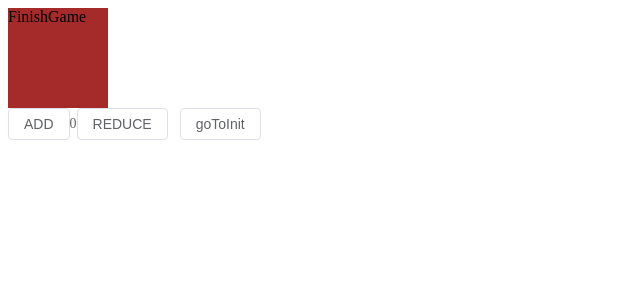
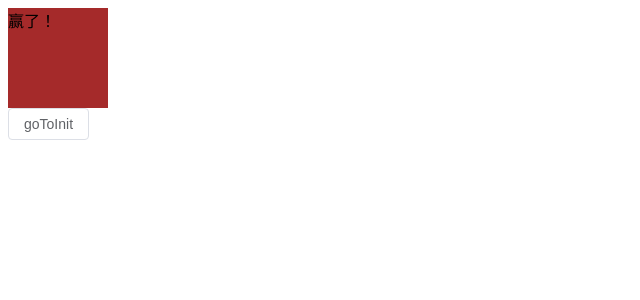
Before and after one commit to Marcowky/Vue-MatchGame, a Vue app: page /finishgame in a window 1280 px wide. Shown: the top 300 px of the page, without its empty margins (0-640 px from the left). Built offline with nearby package versions, Linux system fonts and the light colour scheme.

Commit message:
实现 finishgame界面

```diff
--- a/src/views/FinishGame.vue
+++ b/src/views/FinishGame.vue
@@ -1,27 +1,16 @@
 <template>
-    <div class="status-box"> FinishGame </div>
-    <el-button class="add-match-button" @click=changeCount(true)> ADD </el-button>
-    <el-text class="match-count">{{ matchCount }}</el-text>
-    <el-button class="reduce-match-button" @click=changeCount(false)> REDUCE </el-button>
-    <el-button class="goto-gaming-button" @click=goToInit> goToInit </el-button>
+    <div class="status-box"> 赢了！ </div>
+    <el-button class="goto-init-button" @click=goToInit> goToInit </el-button>
 </template>
 
 <script setup>
 import { ref } from 'vue'
-import { useRouter, onBeforeRouteUpdate } from 'vue-router'// 导入路由
+import { useRouter, useRoute } from 'vue-router'// 导入路由
 
 const router = useRouter()
-const matchCount = ref(0)
-// defineProps({
-//   msg: String,
-// })
-const changeCount = (isAdd) => {
-    if (!isAdd) {
-        if(matchCount.value > 0) matchCount.value--
-    } else {
-        if(matchCount.value < 30) matchCount.value++
-    }
-}
+const route = useRoute()
+const nieniewin = ref(route.query.nieniewin)
+
 const goToInit = () => {
     router.push({
         path: "/initgame"
@@ -36,10 +25,6 @@ const goToInit = () => {
     height: 100px;
     width: 100px;
 }
-.add-match-button {
-}
-.reduce-match-button {
-}
-.goto-gaming-button {
-}
+
+.goto-init-button {}
 </style>
--- a/src/views/Gaming.vue
+++ b/src/views/Gaming.vue
@@ -38,6 +38,8 @@ const goToFinish = () => {
     height: 100px;
     width: 100%;
 }
+
 .choose-num-button {}
+
 .goto-finish-button {}
 </style>
```
